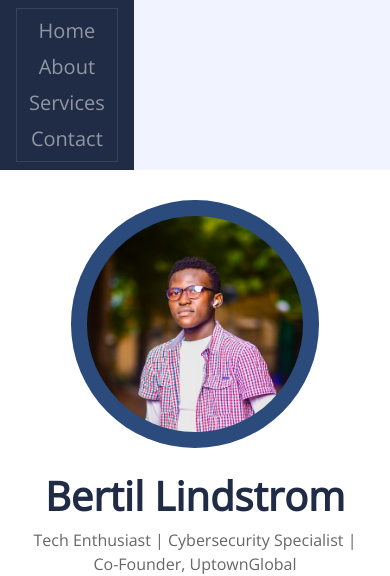
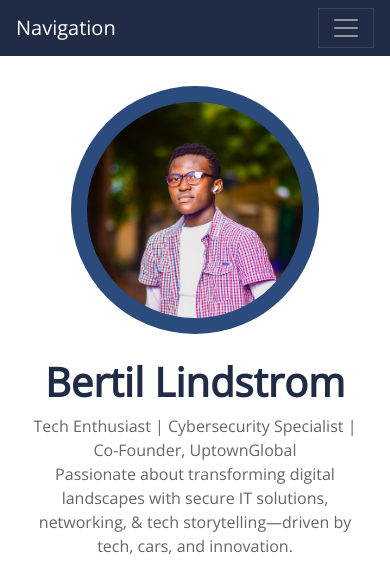
Before and after one commit to invicible-musk/Uptown-G, a plain HTML site: page index.html in a window 390 px wide. Shown: the top 576 px of the page. Drawn offline with nearby package versions, Linux system fonts and the light colour scheme.

Commit message:
Update index.html

```diff
--- a/index.html
+++ b/index.html
@@ -23,10 +23,13 @@
 
             <!-- Navbar Start -->
             <div class="container p-0">
-                <nav class="navbar navbar-dark navbar-expand-lg p-0">
                 <nav class="navbar navbar-expand-lg bg-secondary navbar-dark">
-                  <div class="navbar-nav m-auto">
-                      <button type="button" class="navbar-toggler me-0" data-bs-toggle="collapse" data-bs-target="#navbarCollapse">
+                    <a href="" class="navbar-brand d-block d-lg-none">Navigation</a>
+                    <button type="button" class="navbar-toggler" data-toggle="collapse" data-target="#navbarCollapse">
+                        <span class="navbar-toggler-icon"></span>
+                    </button>
+                    <div class="collapse navbar-collapse justify-content-between" id="navbarCollapse">
+                        <div class="navbar-nav m-auto">
                             <a href="index.html" class="nav-item nav-link">Home</a>
                             <a href="about.html" class="nav-item nav-link">About</a>
                             <a href="services.html" class="nav-item nav-link">Services</a>
```
